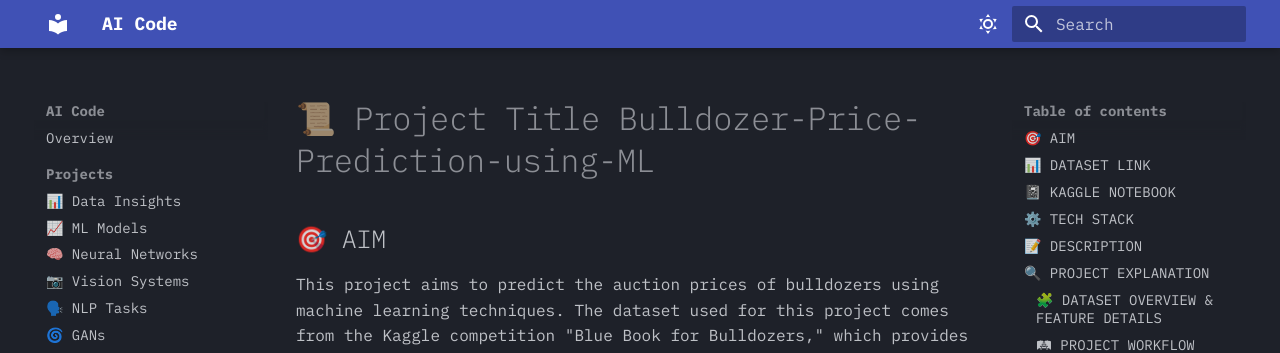
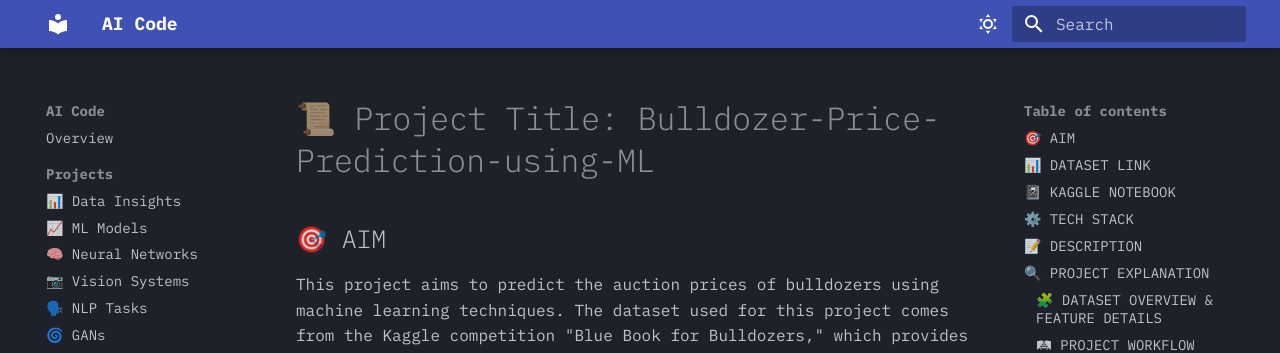
Before and after one commit to Avdhesh-Varshney/AI-Code, an MkDocs documentation site: the page built from docs/machine-learning/bulldozer-price-prediction.md, in a window 1280 px wide and 900 px high. Shown: the top 353 px of the window. Built offline with MkDocs 1.6.1 and Material for MkDocs 9.7.7, drawn with Linux system fonts in a browser that asks for light colours; some web fonts are replaced.

```diff
--- a/docs/machine-learning/bulldozer-price-prediction.md
+++ b/docs/machine-learning/bulldozer-price-prediction.md
@@ -1,5 +1,5 @@
 
-# 📜 Project Title  Bulldozer-Price-Prediction-using-ML
+# 📜 Project Title:  Bulldozer-Price-Prediction-using-ML
 
 ## 🎯 AIM
 This project aims to predict the auction prices of bulldozers using machine learning techniques. The dataset used for this project comes from the Kaggle competition "Blue Book for Bulldozers," which provides historical data on bulldozer sales.
```
